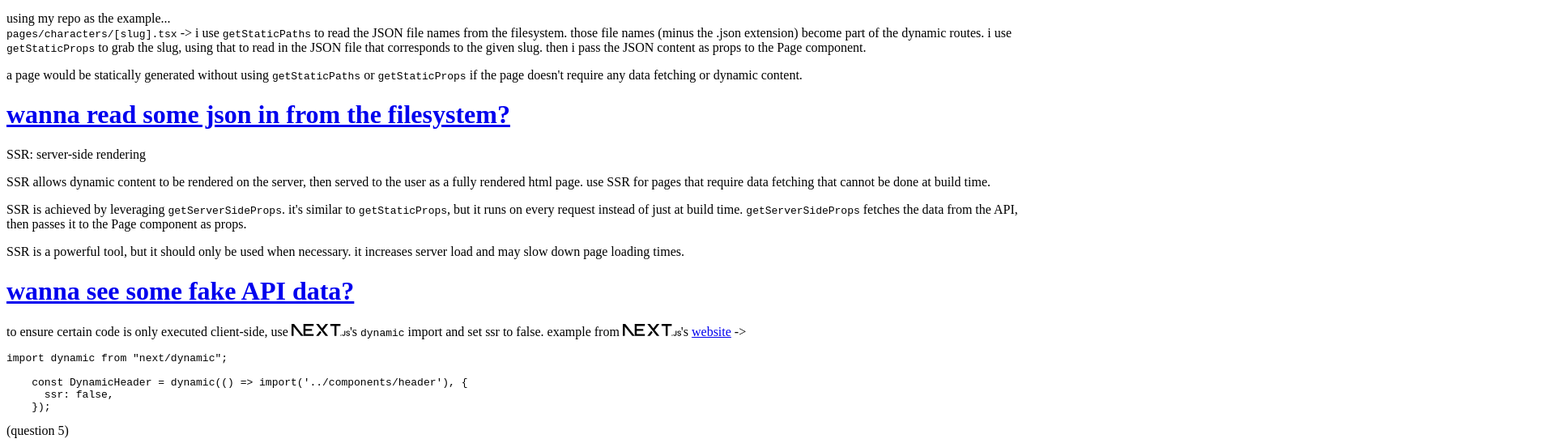
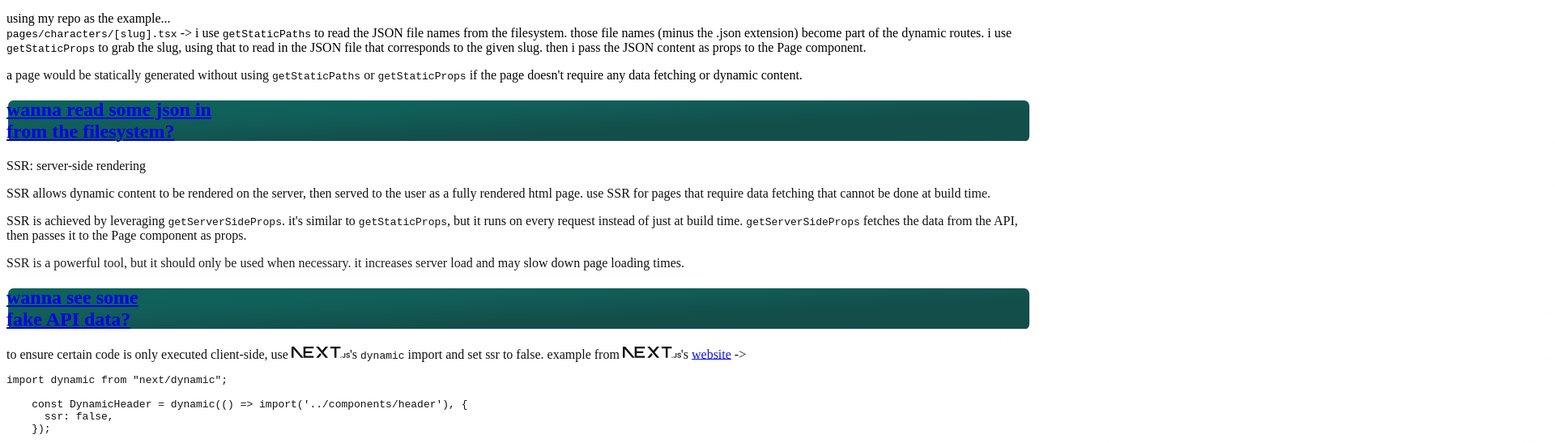
Before and after one commit to alex-anson/glowing-lamp, a Next.js app: page /answers in a window 1280 px wide. Shown: the part 769-1316 px from the top of the page at 81% size, 1920 px wide, since content can reach past the window. Built offline with nearby package versions, Linux system fonts and the light colour scheme.

Commit message:
cool button wip

```diff
--- a/src/components/BackToAnswersLink.tsx
+++ b/src/components/BackToAnswersLink.tsx
@@ -4,9 +4,9 @@ export default function BackToAnswersLink(): JSX.Element {
   return (
     <Link href="/answers" className="ml-2 mt-10 inline-block">
       <div className="rounded-lg border border-transparent px-6 py-4 transition-colors hover:border-neutral-700 hover:bg-neutral-800/30 font-semibold max-w-fit">
-        <h1 className="text-2xl">
+        <h2 className="text-2xl">
           <span className="inline-block">&larr;</span> back to answers
-        </h1>
+        </h2>
       </div>
     </Link>
   );
--- a/src/components/FoxLink.tsx
+++ /dev/null
@@ -1,16 +0,0 @@
-import Link from "next/link";
-
-interface Props {
-  href: string;
-  text: string;
-}
-
-export default function FoxLink(props: Props): JSX.Element {
-  return (
-    <Link href={props.href}>
-      <div className="rounded-lg border border-transparent px-6 py-4 transition-colors text-teal-500 hover:text-teal-400 hover:border-neutral-700 hover:bg-neutral-800/30 max-w-fit mx-auto">
-        <h1 className="text-2xl font-semibold">{props.text}</h1>
-      </div>
-    </Link>
-  );
-}
--- /dev/null
+++ b/src/components/WannaSeeLink.tsx
@@ -0,0 +1,23 @@
+// Libs
+import Link from "next/link";
+
+// Local
+import styles from "@/styles/wannasee.module.css";
+
+interface Props {
+  href: string;
+  children: React.ReactNode;
+}
+
+export default function WannaSeeLink(props: Props): JSX.Element {
+  return (
+    <Link href={props.href}>
+      <div
+        className={`rounded-lg border border-transparent px-6 py-4 transition-colors text-neutral-200 hover:text-neutral-400 hover:border-neutral-700 hover:bg-neutral-800/30 max-w-fit mx-auto overflow-hidden flex justify-center items-center relative ${styles.wannasee}`}
+      >
+        <h2 className="text-xl font-semibold">{props.children}</h2>
+      </div>
+    </Link>
+  );
+}
+// link is running full width
--- a/src/pages/answers.tsx
+++ b/src/pages/answers.tsx
@@ -2,7 +2,7 @@
 import Image from "next/image";
 
 // Local
-import FoxLink from "@/components/FoxLink";
+import WannaSeeLink from "@/components/WannaSeeLink";
 import {
   Code,
   Hyperlink,
@@ -154,10 +154,11 @@ export default function answers(): JSX.Element {
           <Code text="getStaticPaths" /> or <Code text="getStaticProps" /> if
           the page doesn&#39;t require any data fetching or dynamic content.
         </p>
-        <FoxLink
-          href="/characters"
-          text="wanna read some json in from the filesystem?"
-        />
+        <WannaSeeLink href="/characters">
+          <span>wanna read some json in</span>
+          <br />
+          <span> from the filesystem?</span>
+        </WannaSeeLink>
 
         <Answers text="SSR: server-side rendering" />
         <p>
@@ -176,7 +177,11 @@ export default function answers(): JSX.Element {
           SSR is a powerful tool, but it should only be used when necessary. it
           increases server load and may slow down page loading times.
         </p>
-        <FoxLink href="/ss-rendered" text="wanna see some fake API data?" />
+        <WannaSeeLink href="/ss-rendered">
+          <span>wanna see some</span>
+          <br />
+          <span> fake API data?</span>
+        </WannaSeeLink>
         <p>
           to ensure certain code is only executed client-side, use{" "}
           {getNextJsLogo()}&#39;s <Code text="dynamic" /> import and set ssr to
--- /dev/null
+++ b/src/styles/wannasee.module.css
@@ -0,0 +1,50 @@
+.wannasee {
+  transform: translateZ(0);
+}
+
+.wannasee::before,
+.wannasee::after {
+  content: "";
+  position: absolute;
+  z-index: -1;
+}
+
+/* Conic Gradient Animation */
+.wannasee::before {
+  animation: 6s rotate linear infinite;
+  width: 200%;
+  height: 600%;
+  background: conic-gradient(
+    #ffffff90,
+    #ffffff70,
+    #ffffff30,
+    #ffffff20,
+    #ffffff10,
+    #ffffff10,
+    #ffffff90
+  );
+}
+
+/* Inner Square */
+.wannasee::after {
+  inset: 0;
+  padding: 1.5px;
+  border-radius: 0.5rem;
+  background: linear-gradient(
+    to bottom right,
+    hsl(173, 80%, 22%),
+    hsl(176, 69%, 22%),
+    hsl(176, 61%, 19%),
+    hsl(176, 61%, 19%)
+  );
+  background-clip: content-box;
+}
+
+@keyframes rotate {
+  from {
+    transform: rotate(360deg);
+  }
+  to {
+    transform: rotate(0deg);
+  }
+}
```
